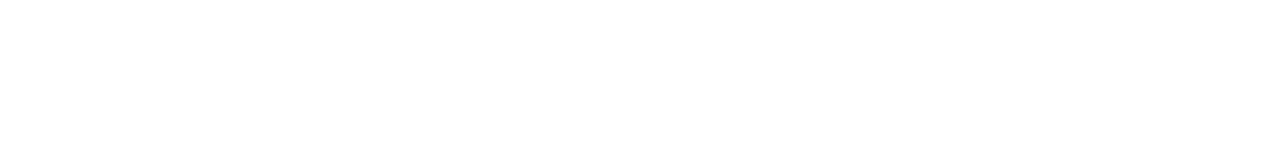
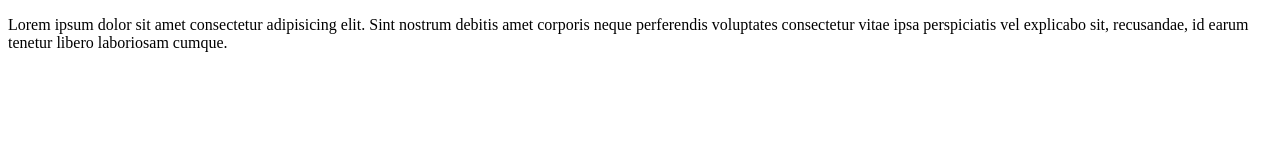
Before and after one commit to Mihir0607/git-practise, a plain HTML site: page index.html in a window 1280 px wide. Drawn offline with Linux system fonts and the light colour scheme.

Commit message:
Github Repository

```diff
--- a/index.html
+++ b/index.html
@@ -3,9 +3,11 @@
 <head>
     <meta charset="UTF-8">
     <meta name="viewport" content="width=device-width, initial-scale=1.0">
-    <title>Document</title>
+    <title>Github Repository</title>
 </head>
 <body>
-
+    <p>Lorem ipsum dolor sit amet consectetur adipisicing elit. Sint nostrum debitis
+         amet corporis neque perferendis voluptates consectetur vitae ipsa
+         perspiciatis vel explicabo sit, recusandae, id earum tenetur libero laboriosam cumque.</p>
 </body>
 </html>
```
